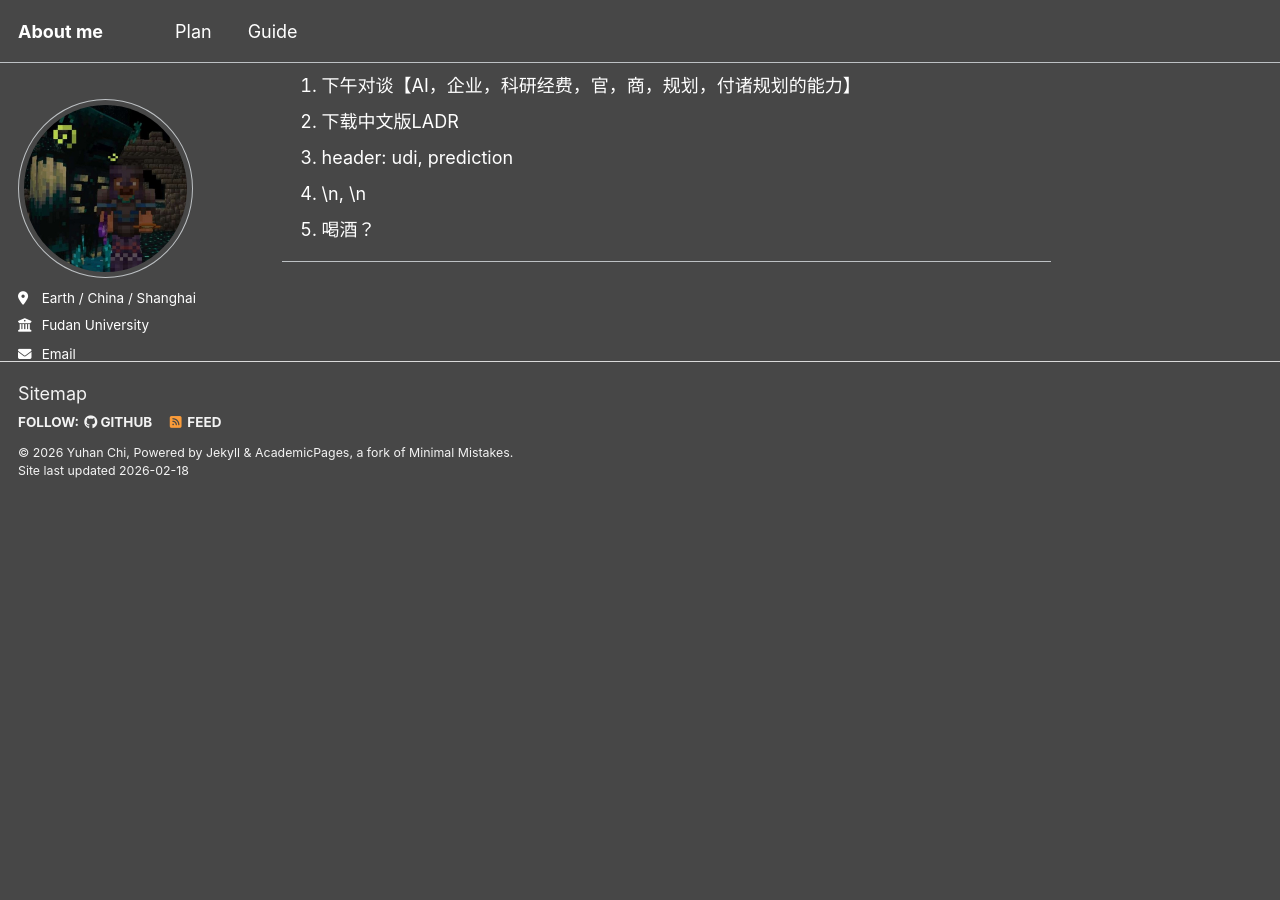
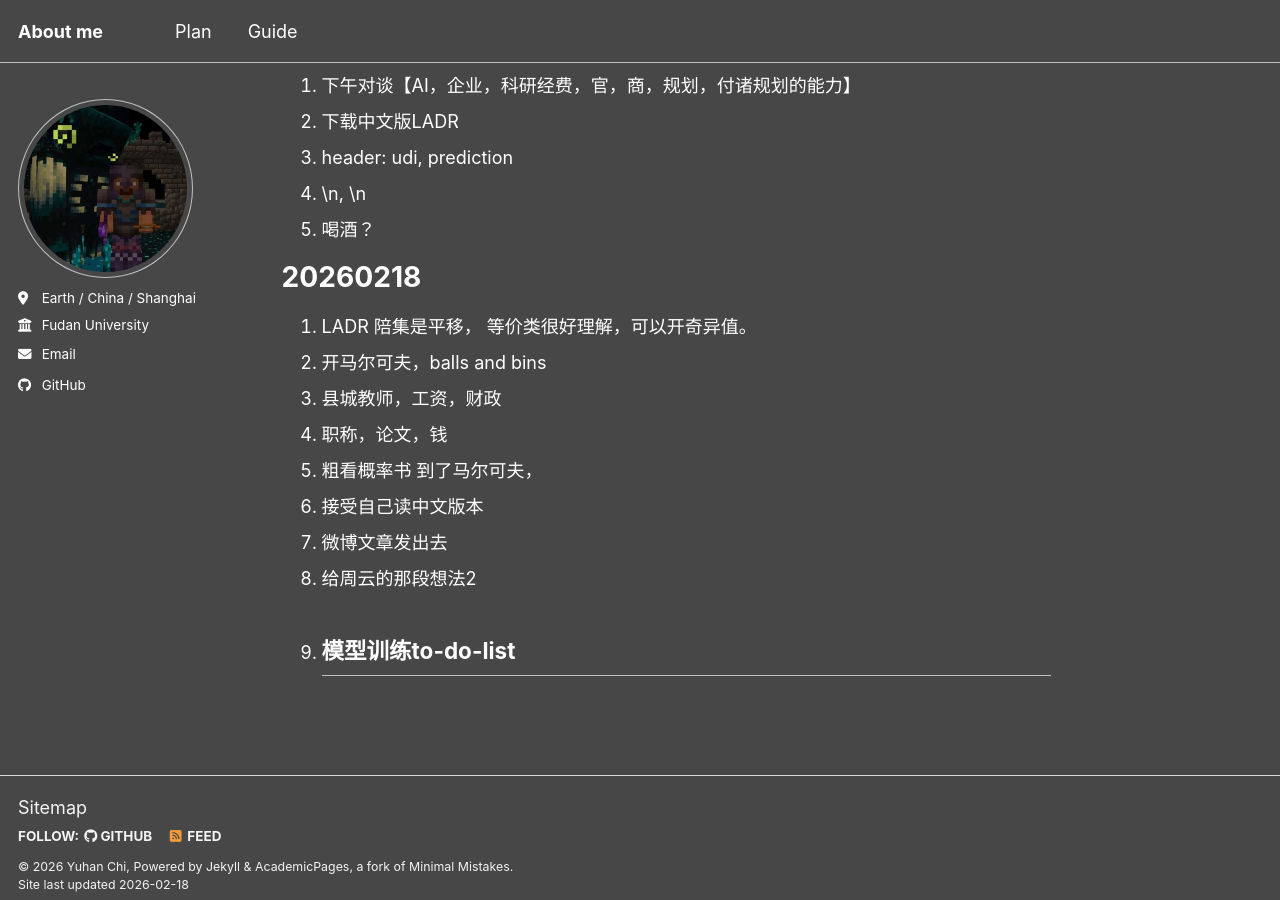
Before and after one commit to Chi-Shan0707/Chi-Shan0707.github.io, a Jekyll site: the page built from _pages/review.md, in a window 1280 px wide and 900 px high, scrolled down 10731 px. Built offline with Jekyll 4.4.1, drawn with Linux system fonts in a browser that asks for light colours; a script bundle is joined from its source files by our own code; library files that are not in the unit come from our copies; before the commit the page ends 11230 px from its top, so only the background shows below that.

Commit message:
review: 20260218

```diff
--- a/_pages/review.md
+++ b/_pages/review.md
@@ -322,4 +322,14 @@
 4. \\n, \n
 5. 喝酒？
 
+# 20260218
+1. LADR 陪集是平移， 等价类很好理解，可以开奇异值。
+2. 开马尔可夫，balls and bins
+3. 县城教师，工资，财政
+4. 职称，论文，钱
+5. 粗看概率书 到了马尔可夫，
+6. 接受自己读中文版本
+7. 微博文章发出去
+8. 给周云的那段想法2
+9. 模型训练to-do-list
 ---
```
